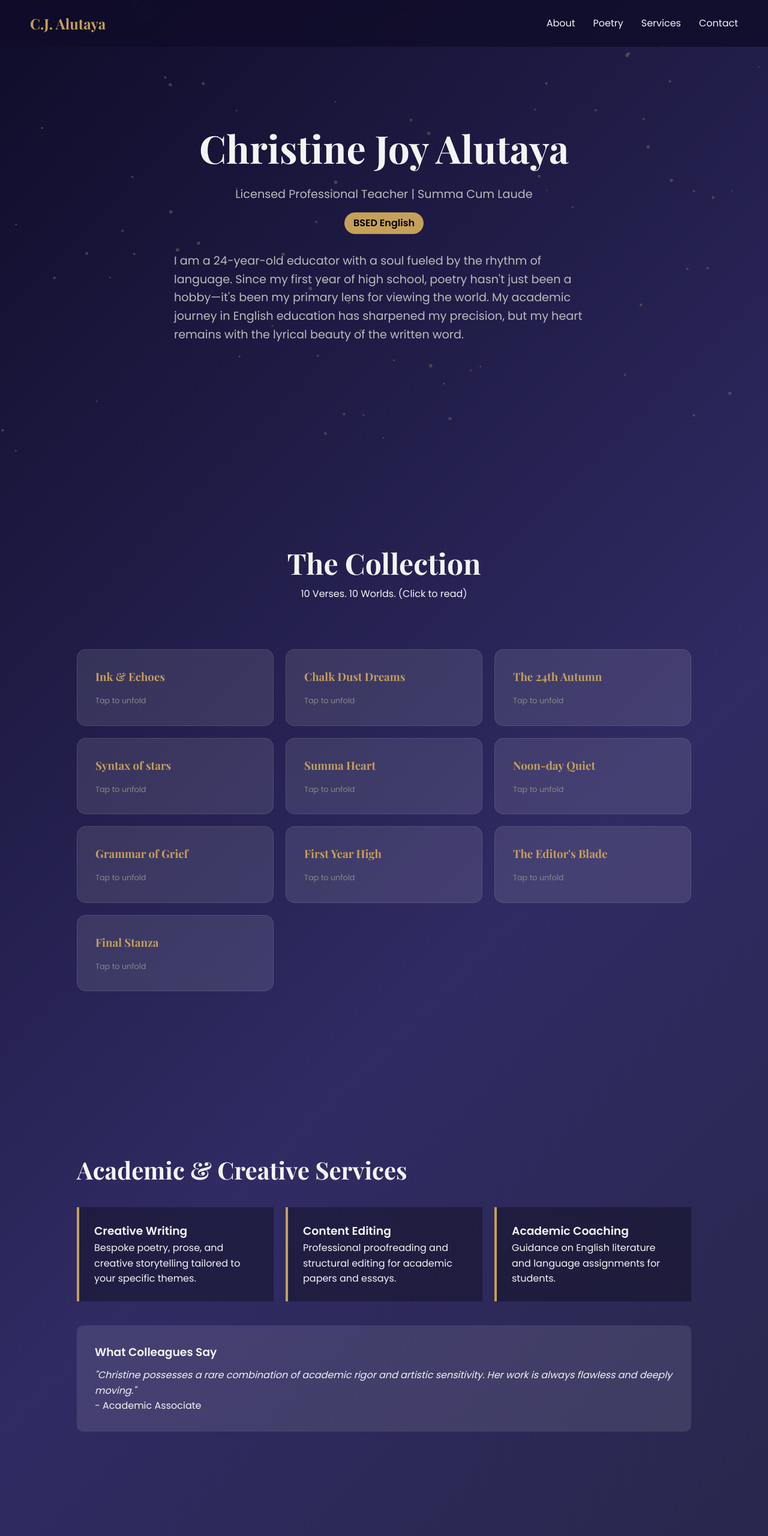
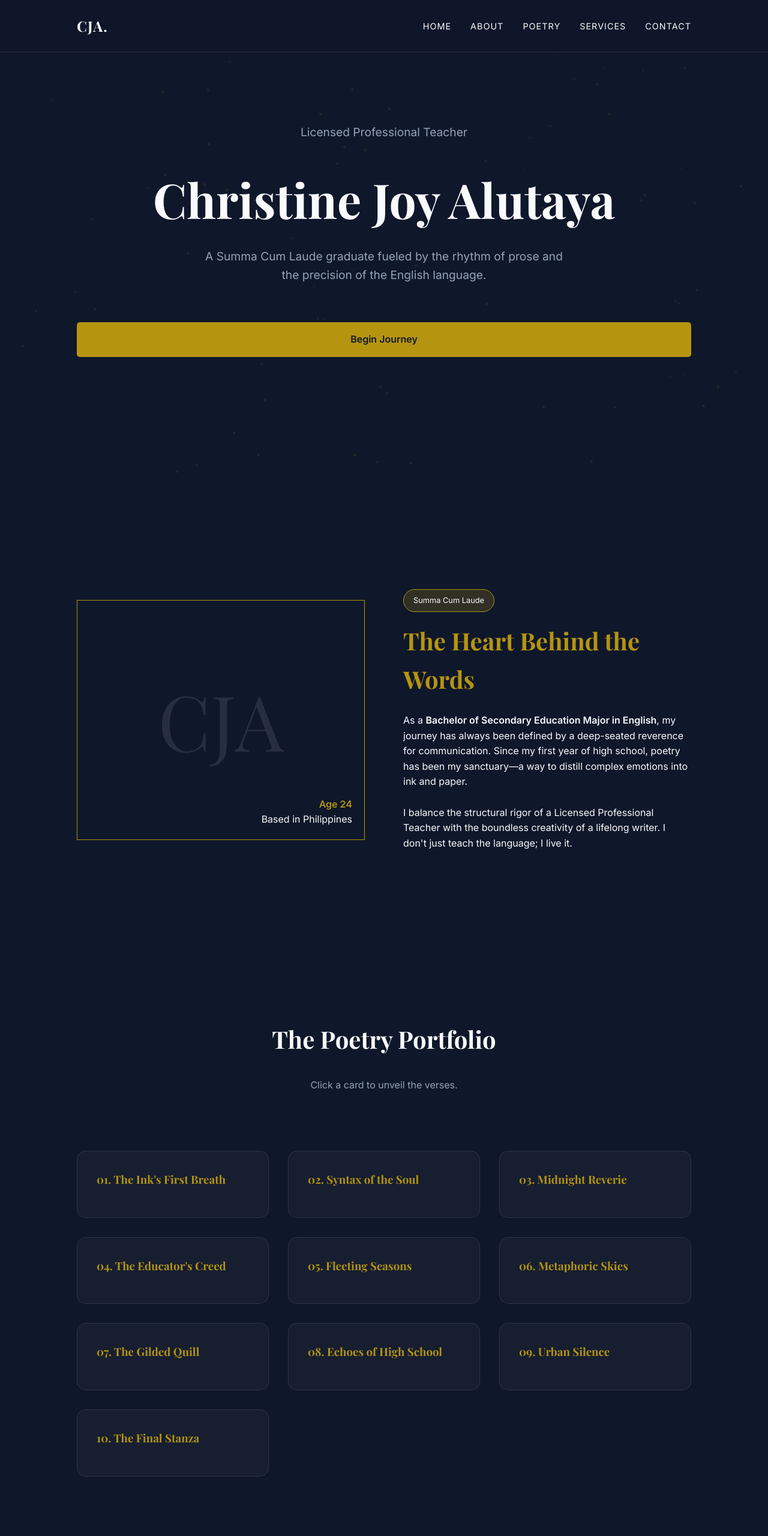
Before and after one commit to Thisissijey/view-profile, a plain HTML site: page index.html in a window 1280 px wide. Shown: the top 2560 px of the page at 60% size. Drawn offline with nearby package versions, Linux system fonts and the light colour scheme; a web font is replaced by a local one.

Commit message:
Update index.html

```diff
--- a/index.html
+++ b/index.html
@@ -4,295 +4,392 @@
     <meta charset="UTF-8">
     <meta name="viewport" content="width=device-width, initial-scale=1.0">
     <title>Christine Joy Alutaya | Portfolio</title>
-    <link href="https://fonts.googleapis.com/css2?family=Playfair+Display:ital,wght@0,400;0,700;1,400&family=Poppins:wght@300;400;600&display=swap" rel="stylesheet">
+    <link href="https://fonts.googleapis.com/css2?family=Playfair+Display:ital,wght@0,400;0,700;1,400&family=Inter:wght@300;400;600&display=swap" rel="stylesheet">
     <style>
         :root {
-            --primary-dark: #1a1a2e;
-            --accent-gold: #c5a059;
-            --text-light: #f4f4f4;
-            --glass: rgba(255, 255, 255, 0.1);
-            --transition: all 0.4s cubic-bezier(0.175, 0.885, 0.32, 1.275);
+            --primary: #0f172a; /* Dark Slate */
+            --secondary: #f8fafc; /* Ghost White */
+            --accent: #94a3b8; /* Steel Blue */
+            --gold: #b59410; /* Academic Gold */
+            --bg-gradient: linear-gradient(135deg, #0f172a 0%, #1e293b 100%);
         }
 
         * {
             margin: 0;
             padding: 0;
             box-sizing: border-box;
+            scroll-behavior: smooth;
         }
 
         body {
-            font-family: 'Poppins', sans-serif;
-            background: linear-gradient(135deg, #0f0c29, #302b63, #24243e);
-            color: var(--text-light);
+            font-family: 'Inter', sans-serif;
+            background-color: var(--primary);
+            color: var(--secondary);
+            overflow-x: hidden;
             line-height: 1.6;
-            overflow-x: hidden;
         }
 
-        /* Moving Background Particles */
-        #canvas-bg {
+        /* Moving Background */
+        #bg-canvas {
             position: fixed;
             top: 0;
             left: 0;
             z-index: -1;
+            width: 100%;
+            height: 100%;
+            opacity: 0.4;
         }
 
         /* Navigation */
         nav {
             position: fixed;
             width: 100%;
-            padding: 20px 50px;
+            padding: 1.5rem 10%;
             display: flex;
             justify-content: space-between;
             align-items: center;
-            background: rgba(15, 12, 41, 0.8);
+            background: rgba(15, 23, 42, 0.8);
             backdrop-filter: blur(10px);
             z-index: 1000;
+            border-bottom: 1px solid rgba(255,255,255,0.1);
         }
 
         .logo {
             font-family: 'Playfair Display', serif;
             font-size: 1.5rem;
-            font-weight: bold;
-            color: var(--accent-gold);
+            font-weight: 700;
+            letter-spacing: 1px;
         }
 
         .nav-links {
             display: flex;
-            list-style: none;
+            gap: 2rem;
         }
 
-        .nav-links li { margin-left: 30px; }
         .nav-links a {
             text-decoration: none;
-            color: var(--text-light);
-            font-weight: 500;
+            color: var(--secondary);
+            font-weight: 400;
+            font-size: 0.9rem;
             transition: 0.3s;
+            text-transform: uppercase;
+            letter-spacing: 1px;
         }
-        .nav-links a:hover { color: var(--accent-gold); }
 
-        /* Sections */
+        .nav-links a:hover {
+            color: var(--gold);
+        }
+
+        /* Hero Section */
         section {
             min-height: 100vh;
             padding: 100px 10%;
             display: flex;
             flex-direction: column;
             justify-content: center;
+        }
+
+        .hero {
+            text-align: center;
+        }
+
+        .hero h1 {
+            font-family: 'Playfair Display', serif;
+            font-size: clamp(3rem, 8vw, 5rem);
+            margin-bottom: 1rem;
             opacity: 0;
             transform: translateY(30px);
-            transition: 1s ease-out;
+            animation: fadeInUp 1s forwards;
         }
 
-        section.active {
-            opacity: 1;
-            transform: translateY(0);
+        .hero p {
+            font-size: 1.2rem;
+            color: var(--accent);
+            max-width: 600px;
+            margin: 0 auto 2rem;
+            opacity: 0;
+            animation: fadeInUp 1s 0.3s forwards;
         }
 
-        /* Hero Section */
-        .hero { text-align: center; }
-        .hero h1 {
+        /* About Section */
+        .about-grid {
+            display: grid;
+            grid-template-columns: 1fr 1fr;
+            gap: 4rem;
+            align-items: center;
+        }
+
+        .about-text h2 {
             font-family: 'Playfair Display', serif;
-            font-size: 4rem;
-            margin-bottom: 10px;
+            font-size: 2.5rem;
+            margin-bottom: 1.5rem;
+            color: var(--gold);
         }
-        .hero p { font-size: 1.2rem; color: #bbb; }
+
         .badge {
             display: inline-block;
-            background: var(--accent-gold);
-            color: #000;
-            padding: 5px 15px;
-            border-radius: 20px;
-            font-weight: bold;
-            margin-top: 15px;
+            padding: 0.5rem 1rem;
+            background: rgba(181, 148, 16, 0.2);
+            border: 1px solid var(--gold);
+            border-radius: 50px;
+            font-size: 0.8rem;
+            margin-bottom: 1rem;
         }
 
-        /* Poetry Grid */
+        /* Poetry Portfolio - The 10 Poems */
         .poetry-container {
             display: grid;
-            grid-template-columns: repeat(auto-fit, minmax(280px, 1fr));
-            gap: 20px;
-            margin-top: 40px;
+            grid-template-columns: repeat(auto-fit, minmax(300px, 1fr));
+            gap: 2rem;
+            margin-top: 3rem;
         }
 
         .poem-card {
-            background: var(--glass);
-            padding: 30px;
+            background: rgba(255, 255, 255, 0.03);
+            border: 1px solid rgba(255, 255, 255, 0.1);
+            padding: 2rem;
             border-radius: 15px;
-            border: 1px solid rgba(255,255,255,0.1);
+            transition: all 0.4s ease;
             cursor: pointer;
-            transition: var(--transition);
             position: relative;
             overflow: hidden;
         }
 
         .poem-card:hover {
-            transform: scale(1.05);
-            background: rgba(255,255,255,0.15);
-            border-color: var(--accent-gold);
+            background: rgba(255, 255, 255, 0.07);
+            transform: translateY(-10px);
+            border-color: var(--gold);
         }
 
         .poem-card h3 {
             font-family: 'Playfair Display', serif;
-            margin-bottom: 15px;
-            color: var(--accent-gold);
+            margin-bottom: 1rem;
+            color: var(--gold);
         }
 
         .poem-content {
-            display: none;
             font-style: italic;
-            font-size: 0.9rem;
-            margin-top: 15px;
+            font-size: 0.95rem;
             white-space: pre-line;
+            display: none; /* Hidden by default for interaction */
         }
 
-        /* Service Section */
-        .services {
-            display: flex;
-            flex-wrap: wrap;
-            gap: 20px;
-            margin-top: 30px;
+        .poem-card.active .poem-content {
+            display: block;
+            animation: fadeIn 0.5s;
+        }
+
+        /* Services Section */
+        .services-grid {
+            display: grid;
+            grid-template-columns: repeat(3, 1fr);
+            gap: 2rem;
         }
 
         .service-box {
-            flex: 1;
-            min-width: 250px;
-            background: rgba(0,0,0,0.3);
-            padding: 25px;
-            border-left: 4px solid var(--accent-gold);
+            padding: 2rem;
+            border-bottom: 3px solid var(--gold);
+            background: rgba(255,255,255,0.02);
         }
 
-        /* Footer / Contact */
+        /* Contact & Footer */
         .contact-footer {
             text-align: center;
-            padding: 50px;
-            background: #0a0a1a;
+            background: #0a0f1a;
+            padding: 4rem 10%;
         }
 
-        .cta-button {
+        .cta-btn {
             display: inline-block;
-            padding: 15px 40px;
-            background: var(--accent-gold);
-            color: #000;
+            padding: 1rem 2.5rem;
+            background: var(--gold);
+            color: var(--primary);
             text-decoration: none;
-            font-weight: bold;
-            border-radius: 50px;
-            margin-top: 20px;
+            font-weight: 700;
+            border-radius: 5px;
+            margin-top: 2rem;
             transition: 0.3s;
         }
 
-        .cta-button:hover {
-            box-shadow: 0 0 20px var(--accent-gold);
-            transform: translateY(-3px);
+        .cta-btn:hover {
+            transform: scale(1.05);
+            box-shadow: 0 0 20px rgba(181, 148, 16, 0.4);
+        }
+
+        /* Animations */
+        @keyframes fadeInUp {
+            to { opacity: 1; transform: translateY(0); }
+        }
+
+        @keyframes fadeIn {
+            from { opacity: 0; }
+            to { opacity: 1; }
         }
 
         /* Responsive */
         @media (max-width: 768px) {
-            .hero h1 { font-size: 2.5rem; }
-            nav { padding: 20px; }
+            .about-grid, .services-grid { grid-template-columns: 1fr; }
             .nav-links { display: none; }
+            section { padding: 80px 5%; }
         }
     </style>
 </head>
 <body>
 
-    <canvas id="canvas-bg"></canvas>
+    <canvas id="bg-canvas"></canvas>
 
     <nav>
-        <div class="logo">C.J. Alutaya</div>
-        <ul class="nav-links">
-            <li><a href="#about">About</a></li>
-            <li><a href="#poetry">Poetry</a></li>
-            <li><a href="#services">Services</a></li>
-            <li><a href="#contact">Contact</a></li>
-        </ul>
+        <div class="logo">CJA.</div>
+        <div class="nav-links">
+            <a href="#home">Home</a>
+            <a href="#about">About</a>
+            <a href="#poetry">Poetry</a>
+            <a href="#services">Services</a>
+            <a href="#contact">Contact</a>
+        </div>
     </nav>
 
-    <section id="about" class="active">
-        <div class="hero">
-            <h1>Christine Joy Alutaya</h1>
-            <p>Licensed Professional Teacher | Summa Cum Laude</p>
-            <div class="badge">BSED English</div>
-            <div style="max-width: 700px; margin: 30px auto; text-align: left;">
-                <p>I am a 24-year-old educator with a soul fueled by the rhythm of language. Since my first year of high school, poetry hasn't just been a hobby—it's been my primary lens for viewing the world. My academic journey in English education has sharpened my precision, but my heart remains with the lyrical beauty of the written word.</p>
+    <section id="home" class="hero">
+        <p>Licensed Professional Teacher</p>
+        <h1>Christine Joy Alutaya</h1>
+        <p>A Summa Cum Laude graduate fueled by the rhythm of prose and the precision of the English language.</p>
+        <a href="#about" class="cta-btn">Begin Journey</a>
+    </section>
+
+    <section id="about">
+        <div class="about-grid">
+            <div class="about-image">
+                <div style="width: 100%; height: 400px; border: 1px solid var(--gold); display: flex; align-items: center; justify-content: center; position: relative;">
+                    <span style="font-family: 'Playfair Display'; font-size: 8rem; opacity: 0.1;">CJA</span>
+                    <div style="position: absolute; bottom: 20px; right: 20px; text-align: right;">
+                        <p style="color: var(--gold); font-weight: bold;">Age 24</p>
+                        <p>Based in Philippines</p>
+                    </div>
+                </div>
+            </div>
+            <div class="about-text">
+                <span class="badge">Summa Cum Laude</span>
+                <h2>The Heart Behind the Words</h2>
+                <p>As a <b>Bachelor of Secondary Education Major in English</b>, my journey has always been defined by a deep-seated reverence for communication. Since my first year of high school, poetry has been my sanctuary—a way to distill complex emotions into ink and paper.</p>
+                <br>
+                <p>I balance the structural rigor of a Licensed Professional Teacher with the boundless creativity of a lifelong writer. I don't just teach the language; I live it.</p>
             </div>
         </div>
     </section>
 
     <section id="poetry">
-        <h2 style="font-family: 'Playfair Display'; font-size: 3rem; text-align: center;">The Collection</h2>
-        <p style="text-align: center; margin-bottom: 40px;">10 Verses. 10 Worlds. (Click to read)</p>
+        <h2 style="font-family: 'Playfair Display'; font-size: 2.5rem; margin-bottom: 2rem; text-align: center;">The Poetry Portfolio</h2>
+        <p style="text-align: center; margin-bottom: 3rem; color: var(--accent);">Click a card to unveil the verses.</p>
 
-        <div class="poetry-container" id="poetryGrid">
+        <div class="poetry-container">
+            <div class="poem-card" onclick="this.classList.toggle('active')">
+                <h3>01. The Ink's First Breath</h3>
+                <div class="poem-content">Fresh morning dew upon the page,
+                    A silent heart escapes its cage.
+                    The first line drawn in trembling light,
+                    To banish shadows of the night.</div>
             </div>
+            <div class="poem-card" onclick="this.classList.toggle('active')">
+                <h3>02. Syntax of the Soul</h3>
+                <div class="poem-content">Verb and noun in sweet embrace,
+                    Finding rhythm, seeking grace.
+                    Structure born from chaotic thought,
+                    The very lessons that life has taught.</div>
+            </div>
+            <div class="poem-card" onclick="this.classList.toggle('active')">
+                <h3>03. Midnight Reverie</h3>
+                <div class="poem-content">When the world descends to hush,
+                    And colors fade to velvet plush.
+                    The moon becomes my only guide,
+                    With nowhere left for truth to hide.</div>
+            </div>
+            <div class="poem-card" onclick="this.classList.toggle('active')">
+                <h3>04. The Educator's Creed</h3>
+                <div class="poem-content">To plant a seed in fertile minds,
+                    To break the chains that ignorance binds.
+                    A torch held high in darkened halls,
+                    Responding when the future calls.</div>
+            </div>
+            <div class="poem-card" onclick="this.classList.toggle('active')">
+                <h3>05. Fleeting Seasons</h3>
+                <div class="poem-content">Autumn leaves and winter's frost,
+                    Counting all that we have lost.
+                    Yet spring arrives with emerald fire,
+                    Refueling every lost desire.</div>
+            </div>
+            <div class="poem-card" onclick="this.classList.toggle('active')">
+                <h3>06. Metaphoric Skies</h3>
+                <div class="poem-content">Clouds are merely heavy dreams,
+                    Tearing at the silver seams.
+                    The rain is but a sky's lament,
+                    For hours that were poorly spent.</div>
+            </div>
+            <div class="poem-card" onclick="this.classList.toggle('active')">
+                <h3>07. The Gilded Quill</h3>
+                <div class="poem-content">Summa gold and parchment white,
+                    Winning every silent fight.
+                    An odyssey of grit and grace,
+                    Running at a steady pace.</div>
+            </div>
+            <div class="poem-card" onclick="this.classList.toggle('active')">
+                <h3>08. Echoes of High School</h3>
+                <div class="poem-content">The girl I was is still within,
+                    Where all the stanzas first begin.
+                    A decade passed, the ink still flows,
+                    As every secret flower grows.</div>
+            </div>
+            <div class="poem-card" onclick="this.classList.toggle('active')">
+                <h3>09. Urban Silence</h3>
+                <div class="poem-content">Steel and stone and humming wire,
+                    Chasing every cold desire.
+                    But in the cracks, the wild weeds grow,
+                    Reminding us of what we know.</div>
+            </div>
+            <div class="poem-card" onclick="this.classList.toggle('active')">
+                <h3>10. The Final Stanza</h3>
+                <div class="poem-content">The book may close, the light may dim,
+                    Filled with hope up to the brim.
+                    For every end is just a start,
+                    Etched upon a grateful heart.</div>
+            </div>
+        </div>
     </section>
 
     <section id="services">
-        <h2 style="font-family: 'Playfair Display'; font-size: 2.5rem;">Academic & Creative Services</h2>
-        <div class="services">
+        <h2 style="font-family: 'Playfair Display'; font-size: 2.5rem; margin-bottom: 3rem;">Academic & Creative Services</h2>
+        <div class="services-grid">
             <div class="service-box">
-                <h3>Creative Writing</h3>
-                <p>Bespoke poetry, prose, and creative storytelling tailored to your specific themes.</p>
+                <h4>Creative Writing</h4>
+                <p>Bespoke poetry, prose, and storytelling tailored to your emotional requirements.</p>
             </div>
             <div class="service-box">
-                <h3>Content Editing</h3>
-                <p>Professional proofreading and structural editing for academic papers and essays.</p>
+                <h4>Academic Editing</h4>
+                <p>Precise proofreading and structural editing for school assignments and research papers.</p>
             </div>
             <div class="service-box">
-                <h3>Academic Coaching</h3>
-                <p>Guidance on English literature and language assignments for students.</p>
+                <h4>Content Strategy</h4>
+                <p>Developing compelling narratives for digital platforms with linguistic excellence.</p>
             </div>
         </div>
 
-        <div style="margin-top: 40px; background: var(--glass); padding: 30px; border-radius: 10px;">
-            <h3>What Colleagues Say</h3>
-            <p style="font-style: italic; margin-top: 10px;">"Christine possesses a rare combination of academic rigor and artistic sensitivity. Her work is always flawless and deeply moving."</p>
-            <p>- Academic Associate</p>
+        <div style="margin-top: 4rem; padding: 2rem; background: rgba(255,255,255,0.05); border-radius: 10px;">
+            <p style="font-style: italic; color: var(--gold);">"Christine’s attention to detail and poetic flair transformed my thesis into a masterpiece. Her Summa Cum Laude background truly shows."</p>
+            <p style="margin-top: 1rem; font-weight: bold;">— Academic Colleague</p>
         </div>
     </section>
 
-    <section id="contact" style="text-align: center;">
-        <h2>Ready to Collaborate?</h2>
-        <p>Let’s turn your ideas into lyrical reality.</p>
-        <a href="mailto:christinejoyalutaya7@gmail.com" class="cta-button">Email Me: christinejoyalutaya7@gmail.com</a>
-    </section>
-
-    <footer class="contact-footer">
-        <p>&copy; 2024 Christine Joy Alutaya. Built with passion & poetry.</p>
+    <footer id="contact" class="contact-footer">
+        <h2>Let's Create Together</h2>
+        <p>Currently accepting freelance projects and academic collaborations.</p>
+        <a href="mailto:christinejoyalutaya7@gmail.com" class="cta-btn">christinejoyalutaya7@gmail.com</a>
+        <div style="margin-top: 3rem; opacity: 0.5; font-size: 0.8rem;">
+            &copy; 2024 Christine Joy Alutaya | Built with Elegance & Precision
+        </div>
     </footer>
 
     <script>
-        // 1. Poetry Data (10 Unique Poems)
-        const poems = [
-            { title: "Ink & Echoes", body: "The pen is a heavy anchor\nDragging across the white sea\nLeaving trails of black memory\nWhere my silence used to be." },
-            { title: "Chalk Dust Dreams", body: "Syllables dance on the blackboard\nA symphony of vowels and hope\nTeaching the young how to climb\nAnd the weary how to cope." },
-            { title: "The 24th Autumn", body: "Not a child, not yet ancient\nStanding on the bridge of years\nCollecting gold from the falling leaves\nAnd wisdom from old fears." },
-            { title: "Syntax of stars", body: "The universe is a sentence\nInfinite and without a pause\nWe are but the punctuation\nSearching for the laws." },
-            { title: "Summa Heart", body: "The honors are but dry pressed flowers\nBetween the pages of the midnight oil\nThe true reward is the burning light\nWithin the student's toil." },
-            { title: "Noon-day Quiet", body: "The city screams in iron tongues\nBut inside the library's breath\nTime slows to a paper flutter\nCheating the rush of death." },
-            { title: "Grammar of Grief", body: "Tense is a tricky thing to master\nWhen the past won't stay behind\nI am still conjugating 'love'\nIn the hallways of my mind." },
-            { title: "First Year High", body: "A girl with a notebook and a secret\nHiding from the cafeteria noise\nDiscovering that words have wings\nAnd a much louder voice." },
-            { title: "The Editor's Blade", body: "To cut is to love the work more\nBleeding out the unnecessary\nUntil only the bone of the truth\nRemains for the eyes to carry." },
-            { title: "Final Stanza", body: "The light dims on the final page\nThe ink begins to dry and fade\nBut a poem never truly ends\nIt just moves into the shade." }
-        ];
-
-        const poetryGrid = document.getElementById('poetryGrid');
-
-        poems.forEach(poem => {
-            const card = document.createElement('div');
-            card.className = 'poem-card';
-            card.innerHTML = `
-                <h3>${poem.title}</h3>
-                <p style="font-size: 0.8rem; color: #888;">Tap to unfold</p>
-                <div class="poem-content">${poem.body}</div>
-            `;
-            card.onclick = function() {
-                const content = this.querySelector('.poem-content');
-                content.style.display = content.style.display === 'block' ? 'none' : 'block';
-            };
-            poetryGrid.appendChild(card);
-        });
-
-        // 2. Interactive Background (Canvas Particles)
-        const canvas = document.getElementById('canvas-bg');
+        // Interactive Background Animation
+        const canvas = document.getElementById('bg-canvas');
         const ctx = canvas.getContext('2d');
         let particles = [];
 
@@ -305,9 +402,9 @@
             constructor() {
                 this.x = Math.random() * canvas.width;
                 this.y = Math.random() * canvas.height;
-                this.size = Math.random() * 2 + 1;
-                this.speedX = Math.random() * 1 - 0.5;
-                this.speedY = Math.random() * 1 - 0.5;
+                this.size = Math.random() * 2 + 0.5;
+                this.speedX = Math.random() * 0.5 - 0.25;
+                this.speedY = Math.random() * 0.5 - 0.25;
             }
             update() {
                 this.x += this.speedX;
@@ -318,7 +415,7 @@
                 if (this.y < 0) this.y = canvas.height;
             }
             draw() {
-                ctx.fillStyle = 'rgba(197, 160, 89, 0.3)';
+                ctx.fillStyle = 'rgba(181, 148, 16, 0.3)';
                 ctx.beginPath();
                 ctx.arc(this.x, this.y, this.size, 0, Math.PI * 2);
                 ctx.fill();
@@ -326,7 +423,7 @@
         }
 
         function createParticles() {
-            for (let i = 0; i < 80; i++) {
+            for (let i = 0; i < 100; i++) {
                 particles.push(new Particle());
             }
         }
@@ -345,17 +442,23 @@
         createParticles();
         animate();
 
-        // 3. Scroll Reveal Animation
-        const sections = document.querySelectorAll('section');
-        window.addEventListener('scroll', () => {
-            sections.forEach(sec => {
-                const top = window.scrollY;
-                const offset = sec.offsetTop - 300;
-                if (top >= offset) {
-                    sec.classList.add('active');
+        // Reveal on Scroll
+        const observerOptions = { threshold: 0.1 };
+        const observer = new IntersectionObserver((entries) => {
+            entries.forEach(entry => {
+                if (entry.isIntersecting) {
+                    entry.target.style.opacity = "1";
+                    entry.target.style.transform = "translateY(0)";
                 }
             });
+        }, observerOptions);
+
+        document.querySelectorAll('section').forEach(section => {
+            section.style.opacity = "0";
+            section.style.transform = "translateY(20px)";
+            section.style.transition = "all 0.8s ease-out";
+            observer.observe(section);
         });
     </script>
 </body>
-                </html>
+    </html>
```
